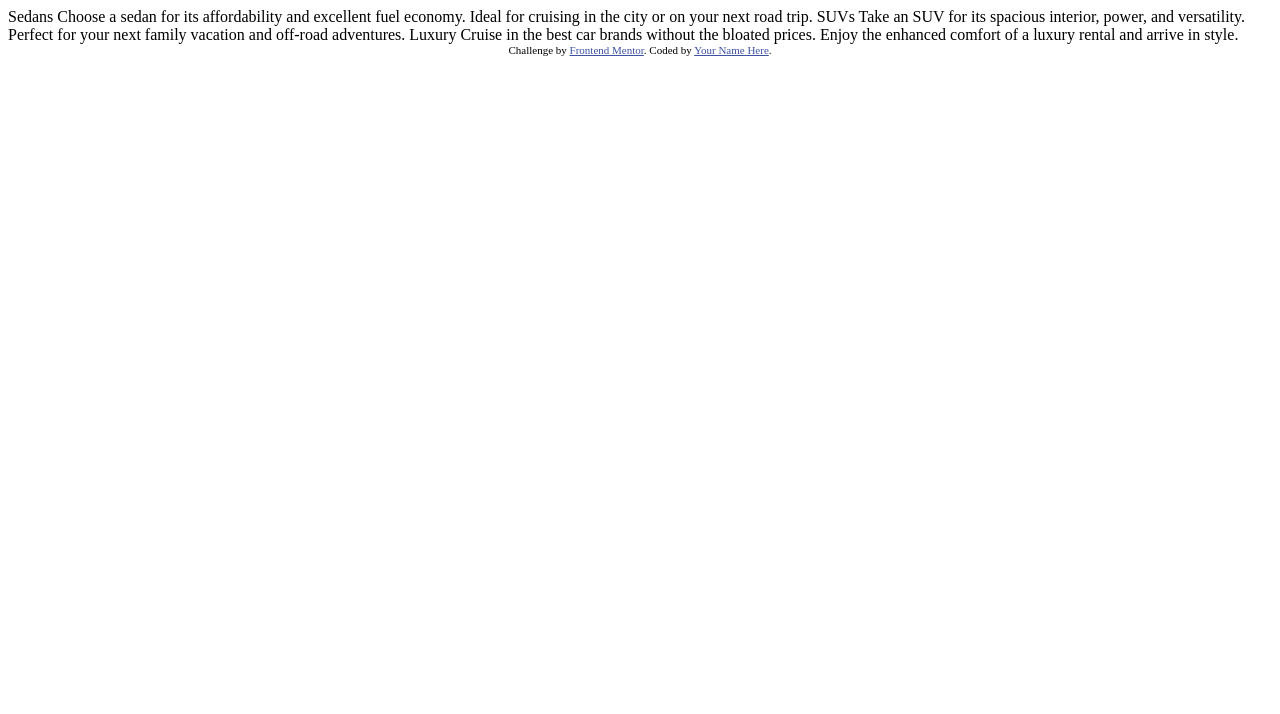
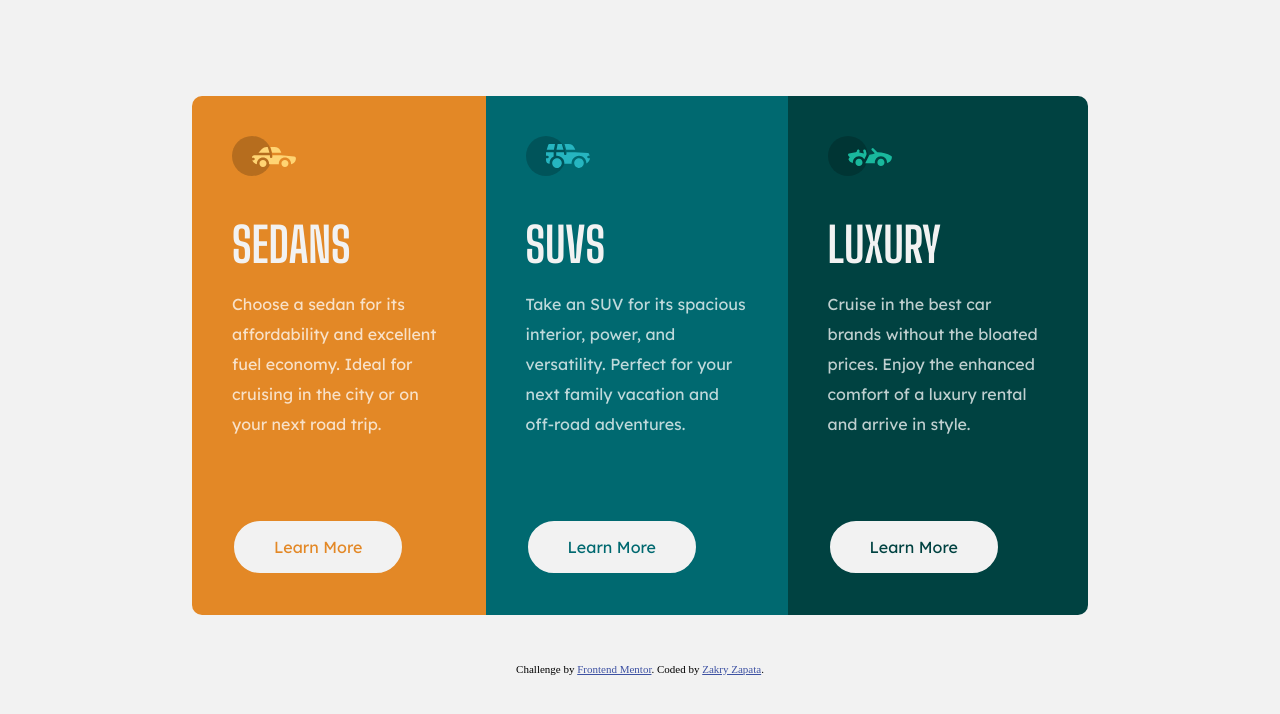
Before and after one commit to ZZapata711/PreviewCard, a plain HTML site: page index.html in a window 1280 px wide. Drawn offline with Linux system fonts and the light colour scheme.

Commit message:
Finished project

```diff
--- a/index.html
+++ b/index.html
@@ -1,36 +1,63 @@
 <!DOCTYPE html>
 <html lang="en">
+
 <head>
   <meta charset="UTF-8">
-  <meta name="viewport" content="width=device-width, initial-scale=1.0"> <!-- displays site properly based on user's device -->
+  <meta name="viewport" content="width=device-width, initial-scale=1.0">
+  <!-- displays site properly based on user's device -->
 
   <link rel="icon" type="image/png" sizes="32x32" href="./images/favicon-32x32.png">
-
+  <link rel="stylesheet" href="style.css">
   <title>Frontend Mentor | 3-column preview card component</title>
 
   <!-- Feel free to remove these styles or customise in your own stylesheet 👍 -->
   <style>
-    .attribution { font-size: 11px; text-align: center; }
-    .attribution a { color: hsl(228, 45%, 44%); }
+    .attribution {
+      font-size: 11px;
+      text-align: center;
+    }
+
+    .attribution a {
+      color: hsl(228, 45%, 44%);
+    }
   </style>
 </head>
+
 <body>
 
-  Sedans
-  Choose a sedan for its affordability and excellent fuel economy. Ideal for cruising in the city
-  or on your next road trip.
+  <div class="container">
+    <div class="con1 con-layout">
+      <img src="./images/icon-sedans.svg" alt="">
+      <h2 class="big-s">SEDANS</h2>
+      <p class="lex">Choose a sedan for its affordability and excellent fuel economy. Ideal for cruising in the city
+        or on your next road trip.</p>
+      <button class="lex o-text">Learn More</button>
+    </div>
+    <div class="con2 con-layout">
+      <img src="./images/icon-suvs.svg" alt="">
+      <h2 class="big-s">SUVS</h2>
+      <p class="lex">Take an SUV for its spacious interior, power, and versatility. Perfect for your next family
+        vacation
+        and off-road adventures.</p>
+      <button class="lex cyan-text">Learn More</button>
+    </div>
+    <div class="con3 con-layout">
+      <img src="./images/icon-luxury.svg" alt="">
+      <h2 class="big-s">LUXURY</h2>
+      <p class="lex">Cruise in the best car brands without the bloated prices. Enjoy the enhanced comfort of a luxury
+        rental and arrive in style.</p>
+      <button class="lex d-cyan-text">Learn More</button>
+    </div>
+  </div>
 
-  SUVs
-  Take an SUV for its spacious interior, power, and versatility. Perfect for your next family vacation
-  and off-road adventures.
 
-  Luxury
-  Cruise in the best car brands without the bloated prices. Enjoy the enhanced comfort of a luxury
-  rental and arrive in style.
+
+
 
   <div class="attribution">
     Challenge by <a href="https://www.frontendmentor.io?ref=challenge" target="_blank">Frontend Mentor</a>.
-    Coded by <a href="#">Your Name Here</a>.
+    Coded by <a href="#">Zakry Zapata</a>.
   </div>
 </body>
+
 </html>
--- /dev/null
+++ b/style.css
@@ -0,0 +1,138 @@
+@import url('https://fonts.googleapis.com/css2?family=Big+Shoulders+Display:wght@700&family=Lexend+Deca&display=swap');
+
+:root{
+    --bright-orange: hsl(31, 77%, 52%);
+    --dark-cyan: hsl(184, 100%, 22%);
+    --very-dark-cyan: hsl(179, 100%, 13%);
+    --trans-white: hsla(0, 0%, 100%, 0.75); /*paragraphs*/
+    --light-gray: hsl(0, 0%, 95%); /*background, headings, buttons*/
+}
+
+ *{
+    /* margin: 0 auto;
+    padding: 0; */
+    box-sizing: border-box;
+}
+
+/* Helper Functions */
+.big-s{
+    font-family: 'Big Shoulders Display', cursive;
+    color: var(--light-gray);
+    font-weight: 700;
+}
+
+.lex{
+    font-family: 'Lexend Deca', sans-serif;
+    color: var(--trans-white);
+    font-weight: 400;
+}
+
+.o-text{
+    color: var(--bright-orange);
+}
+
+.cyan-text{
+    color: var(--dark-cyan);
+}
+
+.d-cyan-text{
+    color: var(--very-dark-cyan);
+}
+
+p{
+    line-height: 30px;
+}
+
+h2{
+    font-size: 3em;
+    margin-bottom: .4em;
+}
+
+.con-layout{
+    display: flex;
+    flex-direction: column;
+    align-items: flex-start;
+    padding: 3.5em;
+}
+
+body{
+    margin: auto auto;
+    background-color: var(--light-gray);
+}
+
+.container{
+    margin: 3em auto;
+    display: flex;
+    flex-direction: column;
+    max-width: 90%;
+}
+
+.con1{
+    border-top-left-radius: 10px;
+    border-top-right-radius: 10px;
+    background-color: var(--bright-orange);
+}
+
+.con2{
+    background-color: var(--dark-cyan);
+}
+
+.con3{
+    background-color: var(--very-dark-cyan);
+    border-bottom-left-radius: 10px;
+    border-bottom-right-radius: 10px;
+}
+
+button{
+    cursor: pointer;
+    font-family: inherit;
+    font-size: 1em;
+    background: var(--light-gray);
+    color: var(--clr-pale-blue);
+    padding: 1em 2.5em;
+    border-radius: 3em;
+    border: 2px solid;
+}
+
+@media(min-width: 540px){
+    .container{
+        margin-top: 6em;
+        max-width: 70%;
+        flex-direction: row;
+    }
+
+    p{
+        margin-bottom: 5em;
+    }
+
+    h2{
+        margin-bottom: 0em;
+    }
+    .con-layout{
+        padding: 2.5em;
+    }
+
+    .con1{
+        border-radius: 10px 0 0 10px;
+    }
+
+    .con3{
+        border-radius: 0 10px 10px 0;
+    }
+
+    .con1 button:hover{
+        background-color: var(--bright-orange);
+        color: var(--trans-white);
+        border: 2px solid var(--trans-white);
+    }
+    .con2 button:hover{
+        background-color: var(--dark-cyan);
+        color: var(--trans-white);
+        border: 2px solid var(--trans-white);
+    }
+    .con3 button:hover{
+        background-color: var(--very-dark-cyan);
+        color: var(--trans-white);
+        border: 2px solid var(--trans-white);
+    }
+}
```
